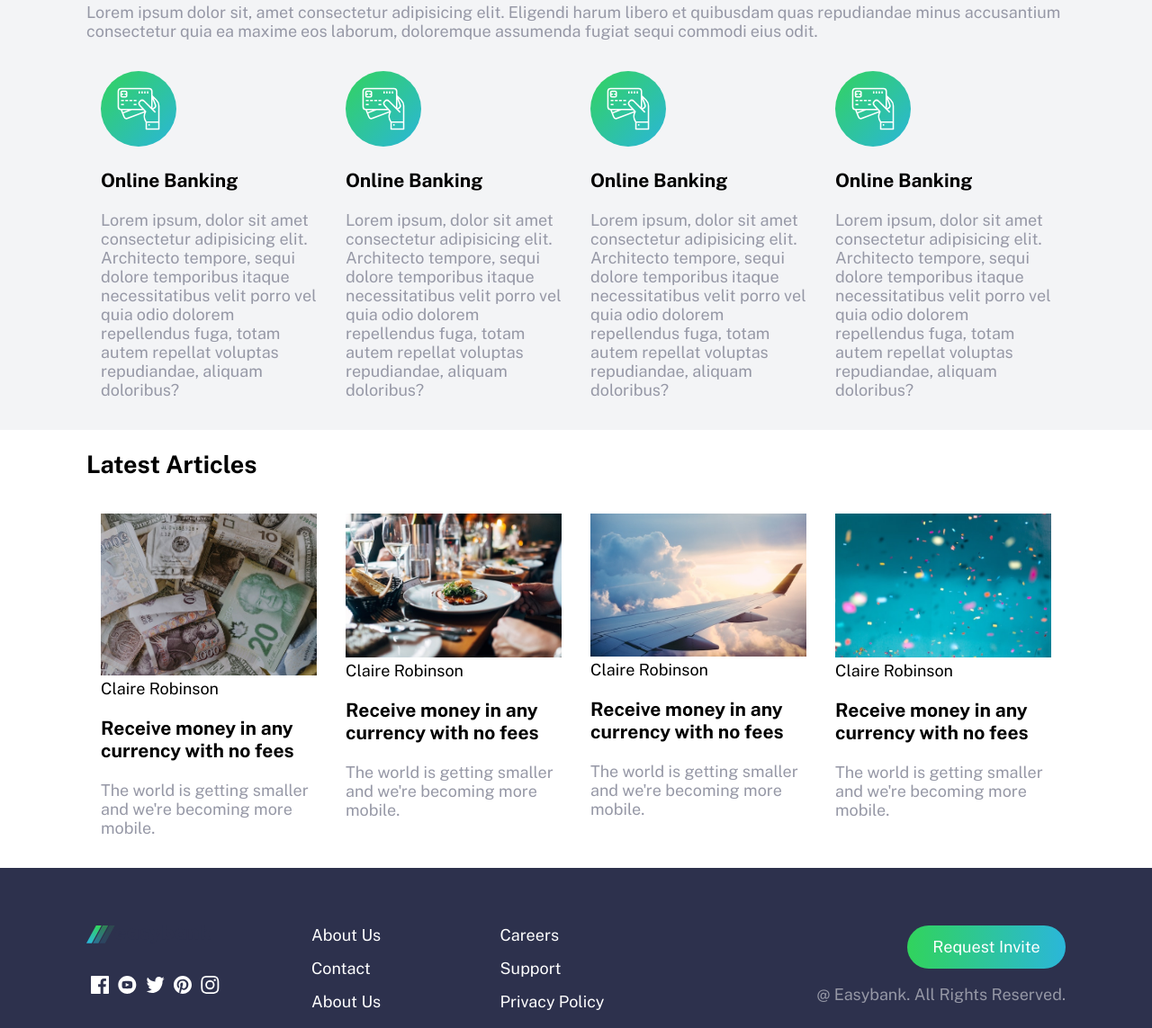
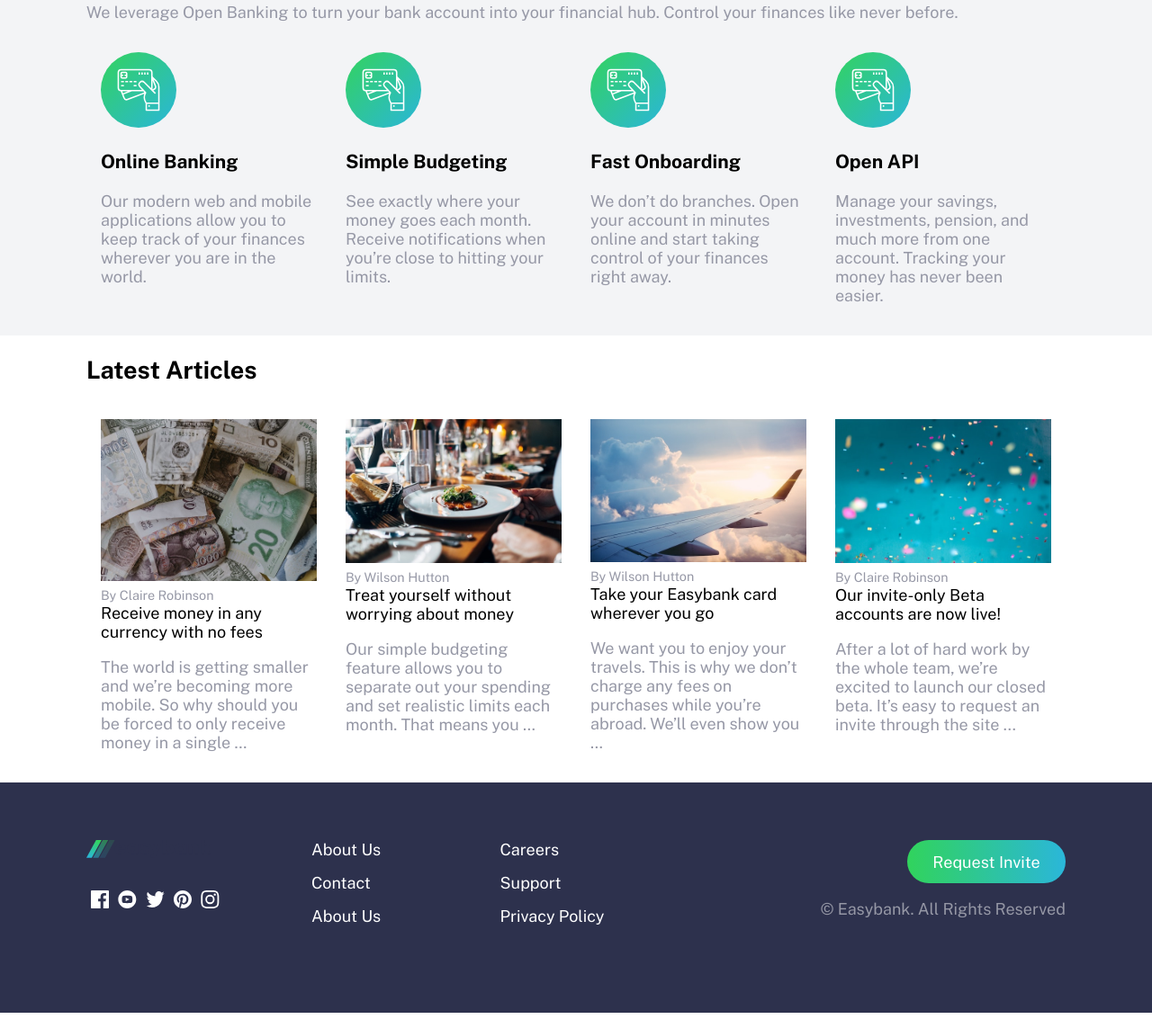
Before and after one commit to Josh-Adey/easybank-landing-page-master, a plain HTML site: page index.html in a window 1280 px wide. Shown: the part 934-2077 px from the top of the page at 90% size. Drawn offline with nearby package versions, Linux system fonts and the light colour scheme.

Commit message:
Active states added

```diff
--- a/index.html
+++ b/index.html
@@ -95,35 +95,35 @@
 			<section class="mid-section-1">
 					<div class="feature-header">
 						<h2>Why choose Easybank?</h2>
-						<p>Lorem ipsum dolor sit, amet consectetur adipisicing elit. Eligendi harum libero et quibusdam quas repudiandae minus accusantium consectetur quia ea maxime eos laborum, doloremque assumenda fugiat sequi commodi eius odit.</p>
+						<p>We leverage Open Banking to turn your bank account into your financial hub. Control your finances like never before.</p>
 					</div>
 					<div class="feature-cards">
 						<div class="feature-card">
 							<img src="images/icon-online.svg">
 							<div class="feature-text">
 								<h3>Online Banking</h3>
-								<p>Lorem ipsum, dolor sit amet consectetur adipisicing elit. Architecto tempore, sequi dolore temporibus itaque necessitatibus velit porro vel quia odio dolorem repellendus fuga, totam autem repellat voluptas repudiandae, aliquam doloribus?</p>
+								<p>Our modern web and mobile applications allow you to keep track of your finances wherever you are in the world.</p>
 							</div>
 						</div>
 						<div class="feature-card">
 							<img src="images/icon-online.svg">
 							<div class="feature-text">
-								<h3>Online Banking</h3>
-								<p>Lorem ipsum, dolor sit amet consectetur adipisicing elit. Architecto tempore, sequi dolore temporibus itaque necessitatibus velit porro vel quia odio dolorem repellendus fuga, totam autem repellat voluptas repudiandae, aliquam doloribus?</p>
+								<h3> Simple Budgeting</h3>
+								<p>See exactly where your money goes each month. Receive notifications when you’re close to hitting your limits.</p>
 							</div>
 						</div>
 						<div class="feature-card">
 							<img src="./images/icon-online.svg">
 							<div class="feature-text">
-								<h3>Online Banking</h3>
-								<p>Lorem ipsum, dolor sit amet consectetur adipisicing elit. Architecto tempore, sequi dolore temporibus itaque necessitatibus velit porro vel quia odio dolorem repellendus fuga, totam autem repellat voluptas repudiandae, aliquam doloribus?</p>
+								<h3>Fast Onboarding</h3>
+								<p>We don’t do branches. Open your account in minutes online and start taking control of your finances right away.</p>
 							</div>
 						</div>
 						<div class="feature-card">
 							<img src="./images/icon-online.svg">
 							<div class="feature-text">
-								<h3>Online Banking</h3>
-								<p>Lorem ipsum, dolor sit amet consectetur adipisicing elit. Architecto tempore, sequi dolore temporibus itaque necessitatibus velit porro vel quia odio dolorem repellendus fuga, totam autem repellat voluptas repudiandae, aliquam doloribus?</p>
+								<h3>Open API</h3>
+								<p>Manage your savings, investments, pension, and much more from one account. Tracking your money has never been easier.</p>
 							</div>
 						</div>
 					</div>
@@ -136,33 +136,33 @@
 					<div class="feature-card">
 						<img src="./images/image-currency.jpg" class="feature-image">
 						<div class="feature-text">
-							<div class="author"><span> Claire Robinson</span></div>
-							<h3>Receive money in any currency with no fees</h3>
-							<p> The world is getting smaller and we're becoming more mobile.</p>
+							<div class="author"><span>By Claire Robinson</span></div>
+							<a class="title">Receive money in any currency with no fees</a>
+							<p> The world is getting smaller and we’re becoming more mobile. So why should you be forced to only receive money in a single …</p>
 						</div>
 					</div>
 					<div class="feature-card">
 						<img src="./images/image-restaurant.jpg" class="feature-image">
 						<div class="feature-text">
-							<div class="author"><span> Claire Robinson</span></div>
-							<h3>Receive money in any currency with no fees</h3>
-							<p> The world is getting smaller and we're becoming more mobile.</p>
+							<div class="author"><span>By Wilson Hutton</span></div>
+							<a class="title">Treat yourself without worrying about money</a>
+							<p> Our simple budgeting feature allows you to separate out your spending and set realistic limits each month. That means you …</p>
 						</div>
 					</div>
 					<div class="feature-card">
 						<img src="./images/image-plane.jpg" class="feature-image">
 						<div class="feature-text">
-							<div class="author"><span> Claire Robinson</span></div>
-							<h3>Receive money in any currency with no fees</h3>
-							<p> The world is getting smaller and we're becoming more mobile.</p>
+							<div class="author"><span>By Wilson Hutton</span></div>
+							<a class="title">Take your Easybank card wherever you go</a>
+							<p> We want you to enjoy your travels. This is why we don’t charge any fees on purchases while you’re abroad. We’ll even show you …</p>
 						</div>
 					</div>
 					<div class="feature-card">
 						<img src="./images/image-confetti.jpg" class="feature-image">
 						<div class="feature-text">
-							<div class="author"><span> Claire Robinson</span></div>
-							<h3>Receive money in any currency with no fees</h3>
-							<p> The world is getting smaller and we're becoming more mobile.</p>
+							<div class="author"><span>By Claire Robinson</span></div>
+							<a class="title">Our invite-only Beta accounts are now live!</a>
+							<p>After a lot of hard work by the whole team, we’re excited to launch our closed beta. It’s easy to request an invite through the site ...</p>
 						</div>
 					</div>
 				</div>
@@ -207,7 +207,7 @@
 					<div class="invite-button">
 						<a class="invite-link">Request Invite</a>
 				    </div>
-					<p>@ Easybank. All Rights Reserved.</p>
+					<p>© Easybank. All Rights Reserved</p>
 				</div>
 			</footer>
 
--- a/styles.css
+++ b/styles.css
@@ -69,10 +69,16 @@ p{
     align-items: center;
     margin: 0 10rem 0 0;
     color: var(--Grayish-Blue);
+    height: 60px;
 }
 .nav-item{
     margin: 0 1.5rem 0 0;
 }
+
+.nav-link:hover{
+    border-bottom: 2px solid var(--Lime-Green);
+}
+
 .invite-button {
     background: linear-gradient(
      to right,
@@ -84,6 +90,10 @@ p{
       align-items: center;
     width: 11rem;
     height: 3rem;
+}
+
+.invite-button a:hover{
+    color: var(--Lime-Green);
 }
 
 .invite-link{
@@ -181,7 +191,13 @@ p{
     width: 100%;
 
 }
-
+.title:hover{
+    color: var(--Lime-Green);
+}
+.mid-section-2 .feature-text span{
+    font-size: 80%;
+    color: var(--Grayish-Blue);
+}
 footer{
     background-color: var(--Dark-Blue);
     width: 100%;
@@ -191,6 +207,10 @@ footer{
     align-items: flex-start;
     padding: 4rem 6rem;
     height: 32vh;
+
+}
+
+.author{
 
 }
 .icon-logo{
@@ -211,6 +231,7 @@ margin-bottom: 2rem;
 
 .footer-links{
     display: block;
+
 }
 
 .footer-link{
@@ -222,6 +243,10 @@ margin-bottom: 2rem;
     color: var(--White);
     text-decoration: none;
 }
+ .footer-link a:hover{
+    color: var(--Lime-Green);
+}
+
 
 .footer-stock{
     display: flex;
@@ -553,6 +578,11 @@ margin-bottom: 2rem;
         font-size: 80%;
         color: var(--Grayish-Blue);
     }
+
+    .title:hover{
+        color: var(--Lime-Green);
+    }
+
     footer{
         background-color: var(--Dark-Blue);
         width: 100%;
```
